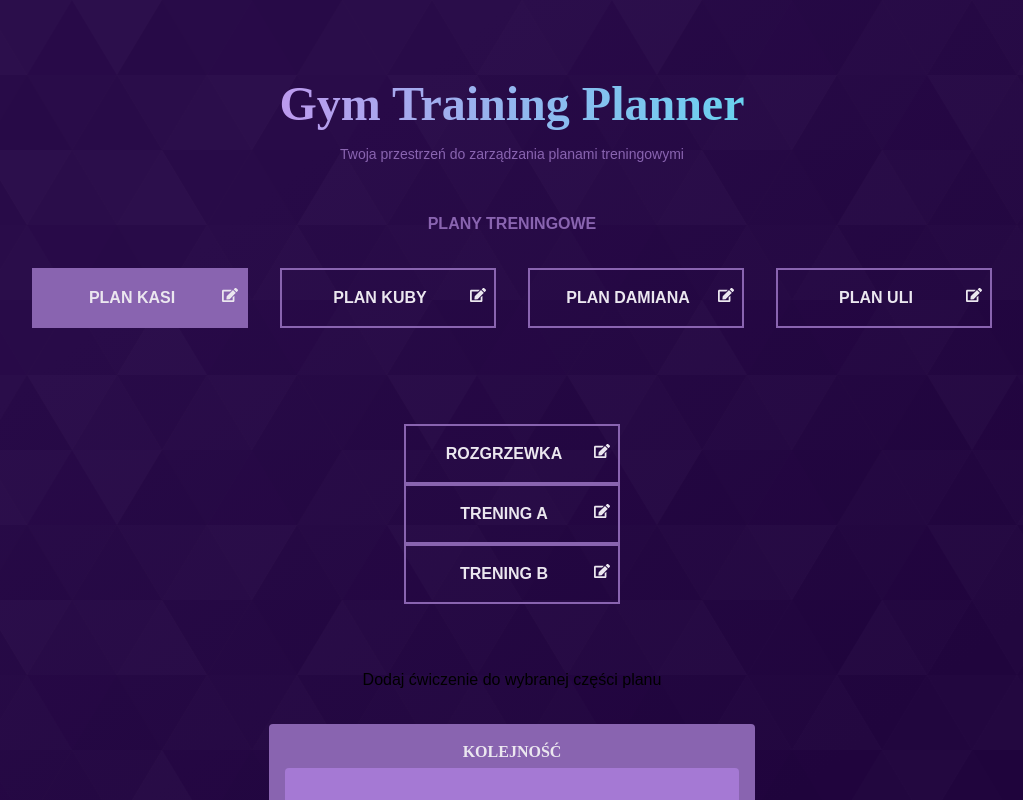
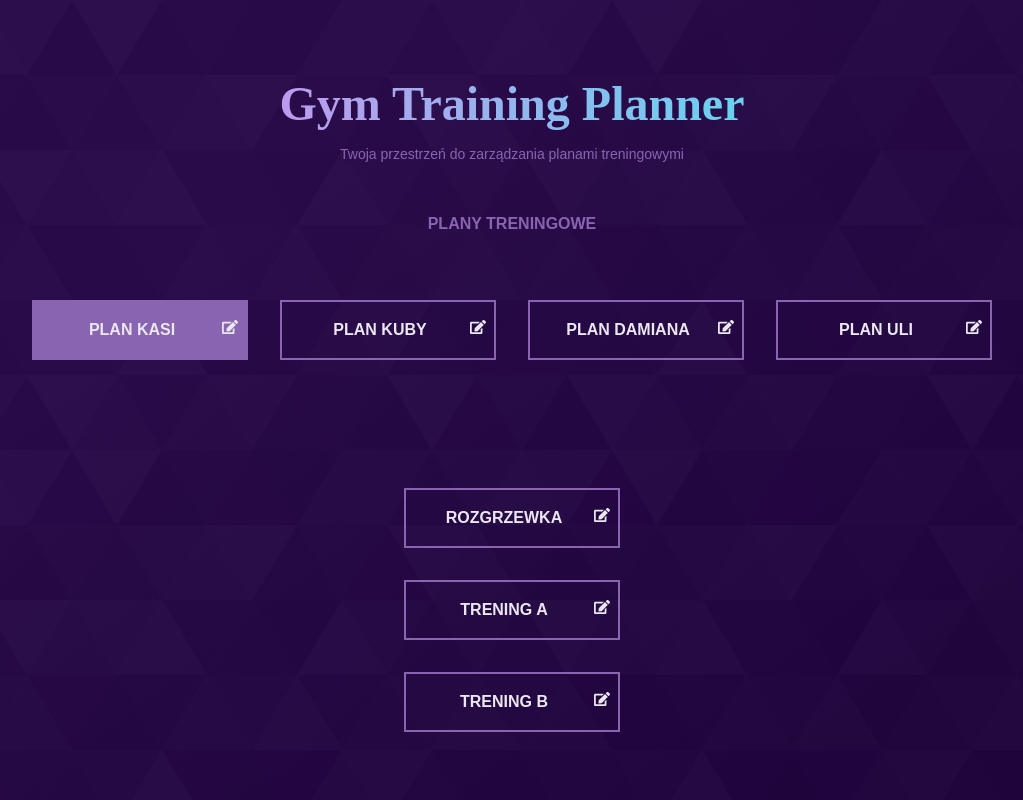
Before and after one commit to kajzerkasia/GymTrainingPlannerRemasteredFront, a React (Vite) app: page / in a window 1280 px wide. Both pictures are taken after a click on the element "PLAN KASI". Shown: the top 800 px of the page, without its empty margins (128-1151 px from the left). Built offline with nearby package versions, Linux system fonts and the light colour scheme.

Commit message:
Little style and classNames corrections.

```diff
--- a/src/components/TabContent/TabContent.jsx
+++ b/src/components/PartsOfPlan/PartsOfPlan.jsx
@@ -6,7 +6,7 @@ import TabButton from "../TabButton/TabButton.jsx";
 import EditButton from "../EditButton/EditButton.jsx";
 import {PARTS_OF_PLANS} from "../../constants/data.js";
 
-const TabContent = () => {
+const PartsOfPlan = () => {
   const [selectedPartOfPlan, setSelectedPartOfPlan] = useState();
 
   const handleSelectPartOfPlan = (selectedButton) => {
@@ -22,9 +22,7 @@ const TabContent = () => {
             <Card>
               {PARTS_OF_PLANS.map((partOfPlan) => (
                 <TabButton
-                  className="tab-content-tab-button"
                   key={partOfPlan.title}
-                  {...partOfPlan}
                   isSelected={selectedPartOfPlan === `${partOfPlan.title}`}
                   onClick={() => handleSelectPartOfPlan(`${partOfPlan.title}`)}
                 >
@@ -39,4 +37,4 @@ const TabContent = () => {
   );
 };
 
-export default TabContent;
+export default PartsOfPlan;
--- a/src/components/Plans/Plans.jsx
+++ b/src/components/Plans/Plans.jsx
@@ -3,7 +3,7 @@ import TabButton from "../TabButton/TabButton.jsx";
 import Section from "../Section.jsx";
 import Tabs from "../Tabs/Tabs.jsx";
 import EditButton from "../EditButton/EditButton.jsx";
-import TabContent from "../TabContent/TabContent.jsx";
+import PartsOfPlan from "../PartsOfPlan/PartsOfPlan.jsx";
 import {PLANS} from "../../constants/data.js";
 
 const Plans = () => {
@@ -22,7 +22,6 @@ const Plans = () => {
             {PLANS.map((plan) => (
               <TabButton
                 key={plan.title}
-                {...plan}
                 isSelected={selectedPlan === `${plan.title}`}
                 onClick={() => handleSelectPlan(`${plan.title}`)}
               >
@@ -32,7 +31,7 @@ const Plans = () => {
           </>
         }
       >
-        {selectedPlan ? <TabContent /> : <p>Wybierz plan</p>}
+        {selectedPlan ? <PartsOfPlan /> : <p>Wybierz plan</p>}
       </Tabs>
     </Section>
   );
--- a/src/components/TabButton/TabButton.jsx
+++ b/src/components/TabButton/TabButton.jsx
@@ -3,7 +3,7 @@ import React from "react";
 const TabButton = ({ children, isSelected, ...props }) => {
   return (
     <div
-      className={isSelected ? "plans-tab-button active" : "plans-tab-button"}
+      className={isSelected ? "tab-button active" : "tab-button"}
       {...props}
     >
       {children}
--- a/src/index.css
+++ b/src/index.css
@@ -76,8 +76,8 @@ html {
         @apply flex flex-wrap justify-center list-none py-8 m-0 gap-8;
     }
 
-    .plans-tab-button {
-        @apply text-almost-white border-solid border-2 border-violet py-2 px-2 hover:bg-violet;
+    .tab-button {
+        @apply text-almost-white border-solid border-2 border-violet mt-8 py-2 px-2 hover:bg-violet;
     }
 
     .active {
@@ -99,4 +99,8 @@ html {
     .button {
         @apply bg-darker-violet py-2 px-4 text-almost-white rounded;
     }
+
+    .exercises-input-p {
+        @apply text-violet mt-12;
+    }
 }
```
